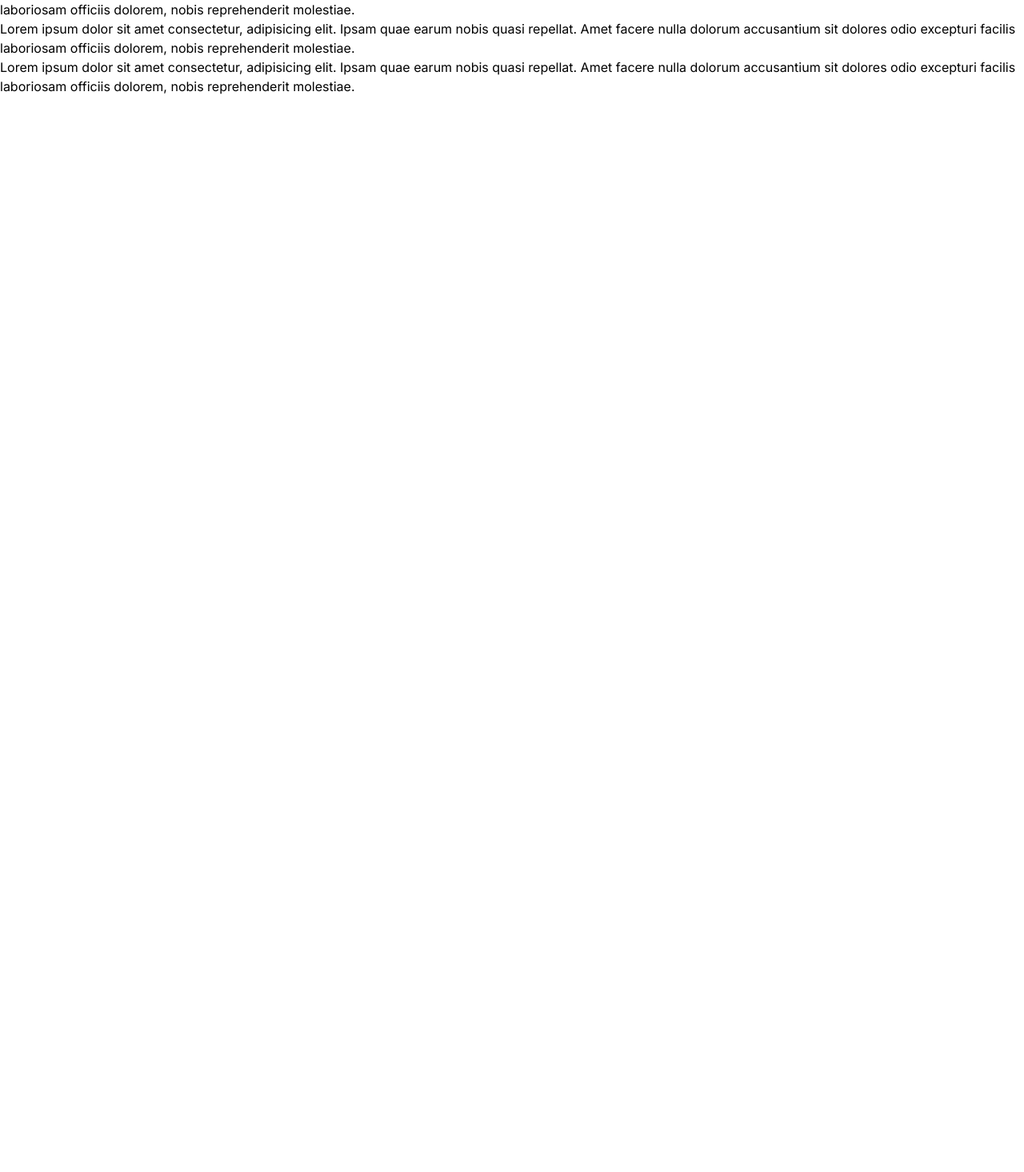
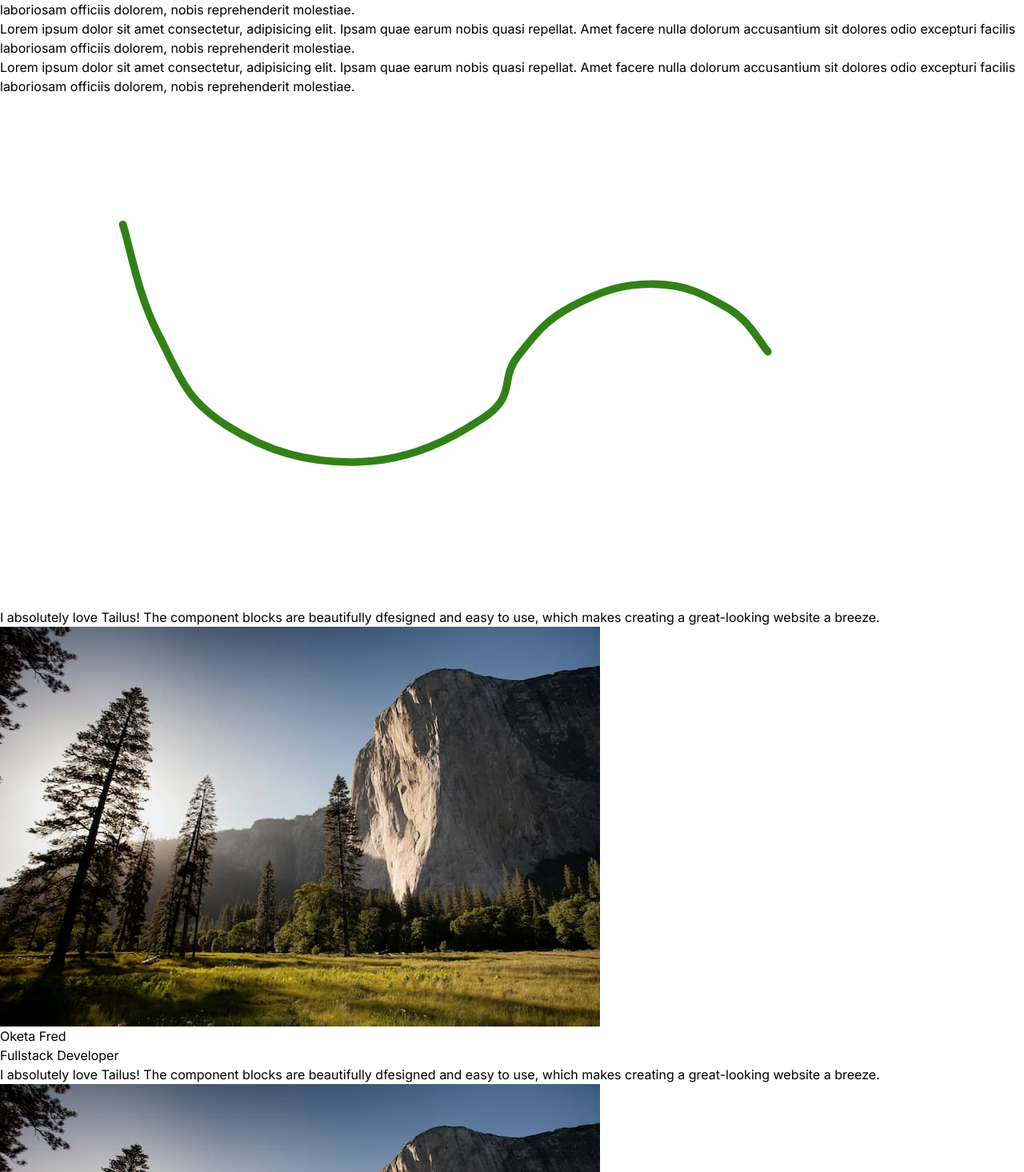
Before and after one commit to muzammilali28/next-framer-infinite-carousel, a Next.js app: page / in a window 1280 px wide. Shown: the part 1004-2470 px from the top of the page at 80% size. Before the commit the page ends 1124 px from the top, so only its background shows below. Built offline with nearby package versions, Linux system fonts and the light colour scheme.

Commit message:
Animate SVG using Framer Motion

```diff
--- /dev/null
+++ b/app/_components/AnimateSVG.jsx
@@ -0,0 +1,64 @@
+"use client"
+
+import { motion, AnimatePresence } from "framer-motion"
+
+const AnimateSVG = () => {
+  return (
+    <>
+      <svg xmlns="http://www.w3.org/2000/svg" viewBox="0 0 800 400">
+        <motion.path
+          initial={{ pathLength: 0 }}
+          // animate={{ pathLength: 1 }}
+          transition={{ duration: 5 }}
+          whileInView={{
+            pathLength: 1
+          }}
+          // viewport={{
+          //     amount: "all"
+          // }}
+          d="M95.96412658691406,100.44843292236328C101.61733993530274,117.95515958150227,107.35426020304362,154.6337845102946,123.76681518554688,186.54708862304688C140.17937016805013,218.46039273579916,144.76830444335937,237.15695536295573,176.68161010742188,257.39910888671875C208.59491577148438,277.6412624104818,239.68610666910809,287.3751961771647,280.7174987792969,286.0986633300781C321.74889088948566,284.82213048299155,353.30942270914716,267.89835891723635,378.475341796875,251.12107849121094C403.64126088460284,234.34379806518555,390.4424619547526,221.27653594970704,404.48431396484375,203.5874481201172C418.5261659749349,185.89836029052734,425.83258748372396,175.61435399373372,447.53363037109375,164.1255645751953C469.23467325846354,152.6367751566569,486.59192036946615,146.7204827372233,511.21075439453125,147.085205078125C535.8295884195963,147.4499274190267,550.5560500081381,155.1599393717448,568.60986328125,165.91928100585938C586.6636765543619,176.67862263997395,593.6173388671875,193.07025380452475,600,200" fill="none" strokeWidth="6" stroke="hsl(105, 69%, 30%)" strokeLinecap="round" strokeDasharray="18 9" strokeOpacity="1">
+        </motion.path>
+        <defs>
+          <linearGradient id="SvgjsLinearGradient1001">
+            <stop stopColor="hsl(105, 69%, 40%)" offset="0"></stop>
+            <stop stopColor="hsl(105, 69%, 60%)" offset="1"></stop>
+          </linearGradient>
+        </defs>
+      </svg>
+      <div className="w-screen flex justify-around items-center mb-10">
+        {/* Black */}
+        <div className="max-w-xl rounded-3xl p-1 bg-gradient-to-r from-pink-500 to-orange-500">
+          <div className="bg-black p-10 rounded-[calc(1.5rem-1px)]">
+            <p className="text-gray-700 dark:text-gray-300">
+              I absolutely love Tailus! The component blocks are beautifully dfesigned and easy to use, which makes creating a great-looking website a breeze.
+            </p>
+            <div className="mt-8 flex gap-4 items-center">
+              <img className="h-12 w-12 rounded-full" src="/image-1.jpg" alt="" />
+              <div>
+                <h3 className="text-lg font-medium text-gray-700 dark:text-white">Oketa Fred</h3>
+                <span className="text-sm tracking-wide text-gray-600 dark:text-gray-400">Fullstack Developer</span>
+              </div>
+            </div>
+          </div>
+        </div>
+        {/* White */}
+        <div className="max-w-xl rounded-3xl p-1 bg-gradient-to-r from-pink-500 to-orange-500">
+          <div className="bg-white p-10 rounded-[calc(1.5rem-1px)]">
+            <p className="text-black dark:text-black">
+              I absolutely love Tailus! The component blocks are beautifully dfesigned and easy to use, which makes creating a great-looking website a breeze.
+            </p>
+            <div className="mt-8 flex gap-4 items-center">
+              <img className="h-12 w-12 rounded-full" src="/image-1.jpg" alt="" />
+              <div>
+                <h3 className="text-lg font-medium text-black dark:text-black">Oketa Fred</h3>
+                <span className="text-sm tracking-wide text-black dark:black">Fullstack Developer</span>
+              </div>
+            </div>
+          </div>
+        </div>
+      </div>
+    </>
+  )
+}
+
+export default AnimateSVG
--- a/app/page.jsx
+++ b/app/page.jsx
@@ -4,6 +4,7 @@ import ImageFitTest from "./_components/ImageFitTest";
 import { ScrollAnimations } from "./_components/ScrollAnimations";
 import HorizontalScrollCarousel from "./_components/HorizontalScrollCarousel";
 import MultiLayerParallax from "./_components/MultiLayerParallex";
+import AnimateSVG from "./_components/AnimateSVG";
 
 export default function Home() {
   return (
@@ -14,6 +15,7 @@ export default function Home() {
       <ScrollAnimations />
       <HorizontalScrollCarousel />
       <MultiLayerParallax />
+      <AnimateSVG />
     </main>
   );
 }
```
Also changed, not shown: public/random-line.svg (added), 1 other file (tests, documents, lock files or other folders).
